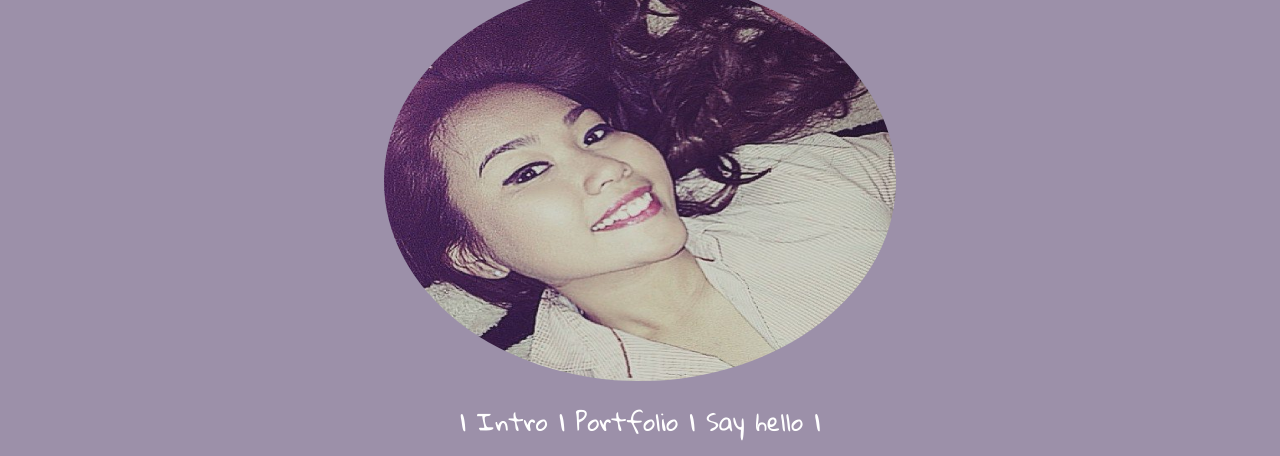
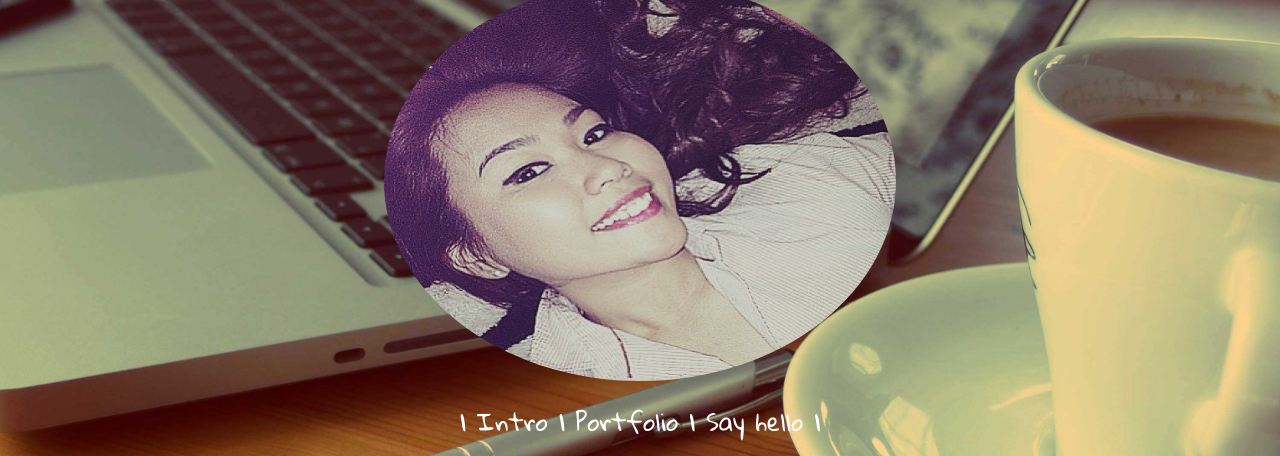
Before and after one commit to krisselgriarte/MyPortfolio, a plain HTML site: page Portfolio/mypage.html in a window 1280 px wide. Shown: the part 145-601 px from the top of the page. Drawn offline with nearby package versions, Linux system fonts and the light colour scheme.

Commit message:
added background photo

```diff
--- a/Portfolio/css/myportfolio.css
+++ b/Portfolio/css/myportfolio.css
@@ -1,5 +1,7 @@
 body {
-    background-color: #9C90A9;
+    background: url(../pictures/background.jpg) no-repeat fixed;
+    background-size: 100% 100%;
+
 }
 
 .title {
```
Also changed, not shown: Portfolio/pictures/background.jpg (added), 2 other files.
